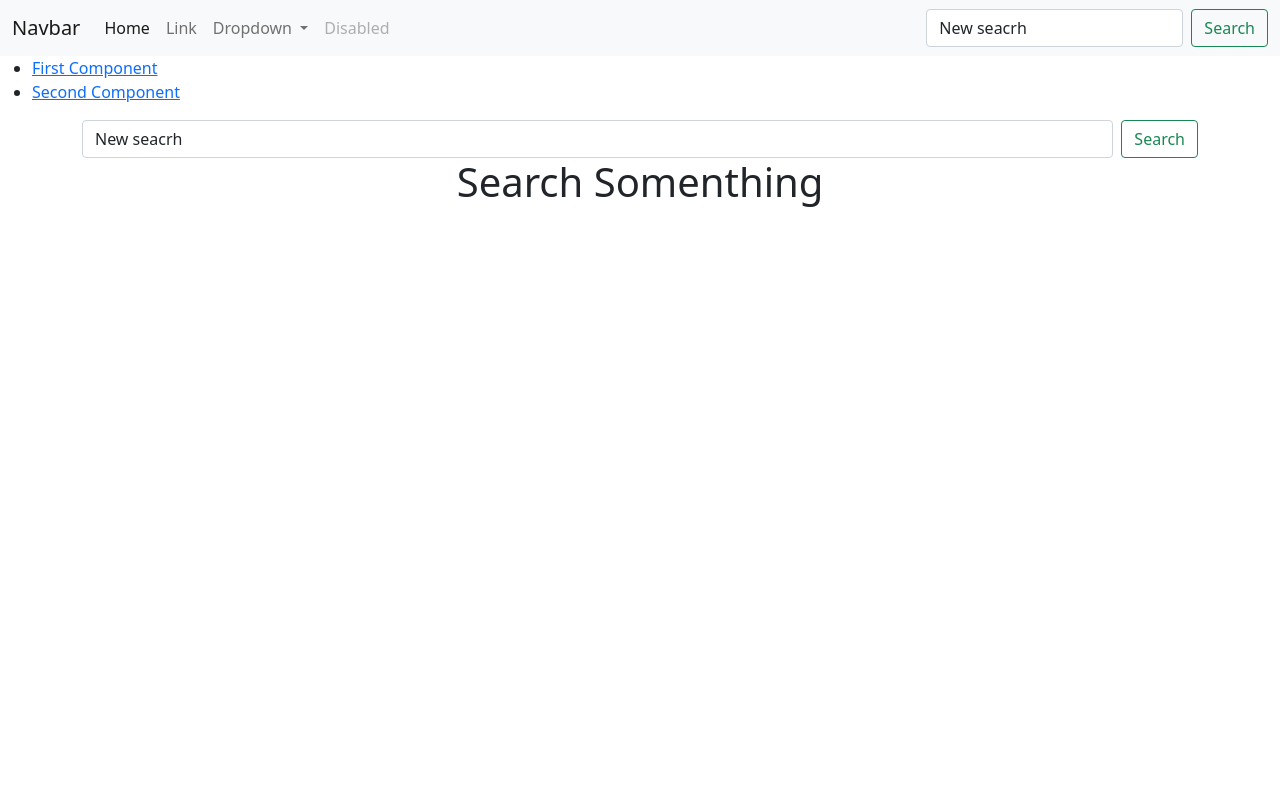
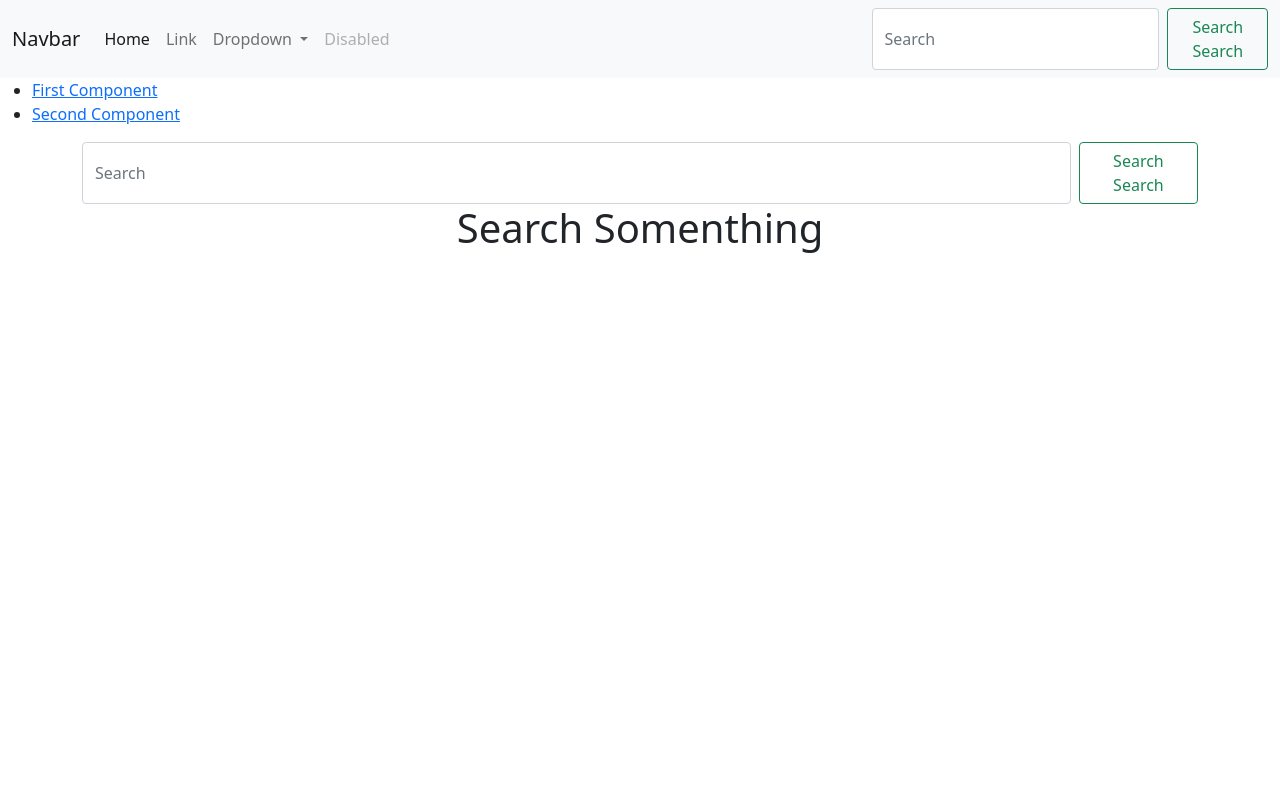
Before and after one commit to Arturo-Hdz/started-angular, an Angular app in the folder client/: page /search in a window 1280 px wide. Shown: the top 800 px of the page. Built offline with nearby package versions, Linux system fonts and the light colour scheme.

Commit message:
Passing Data to Components #20

```diff
--- a/client/src/app/app.component.html
+++ b/client/src/app/app.component.html
@@ -37,7 +37,7 @@
         <input class="form-control me-2" type="search" placeholder="Search" aria-label="Search">
         <button class="btn btn-outline-success" type="submit">Search</button>
       </form> -->
-      <search></search>
+      <search [passedQuery]='query'></search>
     </div>
   </div>
 </nav>
--- a/client/src/app/app.component.ts
+++ b/client/src/app/app.component.ts
@@ -1,4 +1,5 @@
-import { Component } from '@angular/core';
+import { Component, OnInit, OnDestroy } from '@angular/core';
+import { ActivatedRoute } from '@angular/router';
 
 @Component({
   selector: 'app-root',
@@ -6,7 +7,22 @@ import { Component } from '@angular/core';
   // template:`<h1> {{ title }}</h1> <p>{{ description }} is cool </p>`,
   styleUrls: ['./app.component.css']
 })
-export class AppComponent {
+export class AppComponent implements OnInit, OnDestroy{
   title = 'Hellon srvup! 2';
   description = 'A new App'
+  private routeSub: any;
+  query: string | undefined;
+
+constructor(private route: ActivatedRoute){}
+
+  ngOnInit() {
+  this.routeSub = this.route.params.subscribe(params=>{
+    console.log(params)
+    this.query = params['q']
+})
 }
+  ngOnDestroy(): void {
+    this.routeSub.unsubscribe()
+  }
+
+}
--- a/client/src/app/search-details/search-details.component.html
+++ b/client/src/app/search-details/search-details.component.html
@@ -1,4 +1,4 @@
-<search class='search-inline' *ngIf='!query'></search>
+<search class='search-inline' [passedQuery]='query'></search>
 
 <p *ngIf='query'>
 Searched for <b>{{ query}}</b>
--- a/client/src/app/search/search.component.html
+++ b/client/src/app/search/search.component.html
@@ -8,5 +8,6 @@
     <button class="btn btn-outline-success" type="submit">Search
         <!-- <span *ngIf='!searchQuery'>Search</span> -->
          <!-- <span *ngIf='searchQuery'>Search for... {{ searchQuery}}</span> -->
-        </button>
+        Search {{ searchQuery }}
+    </button>
   </form>
--- a/client/src/app/search/search.component.ts
+++ b/client/src/app/search/search.component.ts
@@ -1,4 +1,4 @@
-import { Component, OnInit } from '@angular/core';
+import { Component, OnInit, Input } from '@angular/core';
 import { Router } from '@angular/router';
 
 @Component({
@@ -8,16 +8,26 @@ import { Router } from '@angular/router';
 })
 export class SearchComponent implements OnInit {
   searchLocation = "Newport Beach"
-  searchQuery = "New seacrh"
-  constructor(private router: Router) { }
+  // searchQuery = "New search"
+  searchQuery: string | undefined
+
+@Input()
+passedQuery: string | undefined;
+
+
+constructor(private router: Router) { }
 
   ngOnInit(): void {
+    console.log(this.passedQuery)
+    if (this.passedQuery){
+      this.searchQuery = this.passedQuery
+    }
   }
   submitSearch(event: any, formData: any){
     console.log(event)
     console.log(formData.value)
-    let query = formData.value['q']
-    if(query){
+    let searchedQuery = formData.value['q']
+    if(searchedQuery){
     this.router.navigate(['/search', {q: formData.value['q']}])
     // this.http.post(endpoint, {})
   }
```
